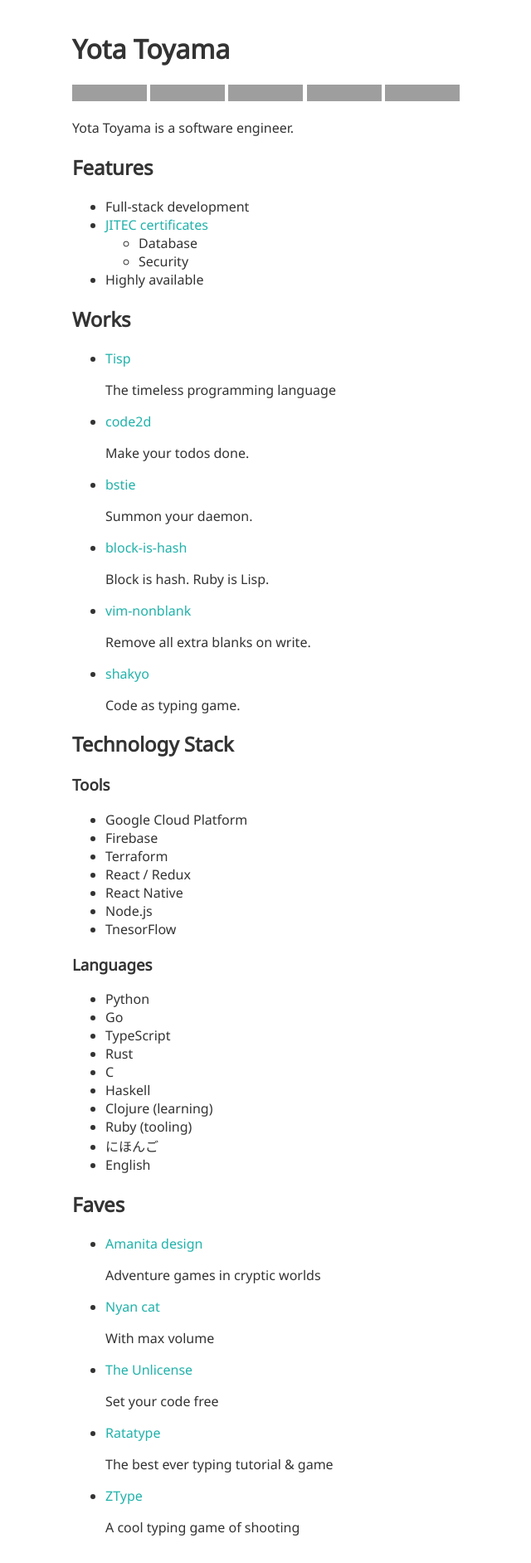
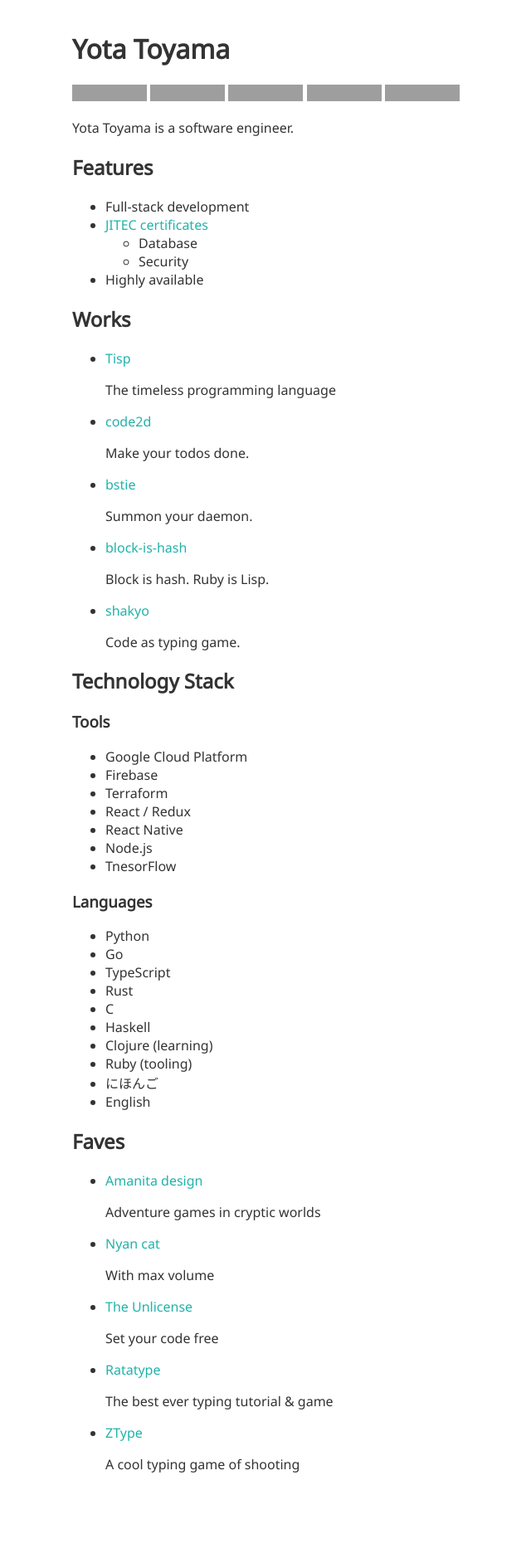
Before and after one commit to raviqqe/raviqqe.github.io, a Jekyll site: the page built from index.md, in a window 1280 px wide, cut to the strip 0-1884 px from the top of the page. Shown: the whole strip at 83% size, without its empty margins (153-793 px from the left). Built offline with Jekyll 4.4.1, drawn with Linux system fonts in a browser that asks for light colours; our own code applies the rules of GitHub Pages for plain Markdown files; after the commit the page ends 1808 px from its top, so only the background shows below that; grey boxes are pictures that could not be loaded.

Commit message:
Remove nonblank

```diff
--- a/index.md
+++ b/index.md
@@ -33,10 +33,6 @@ Yota Toyama is a software engineer.
 - [block-is-hash](https://github.com/raviqqe/block-is-hash)
 
   Block is hash. Ruby is Lisp.
-
-- [vim-nonblank](https://github.com/raviqqe/vim-nonblank)
-
-  Remove all extra blanks on write.
 
 - [shakyo](https://github.com/raviqqe/shakyo)
 
```
